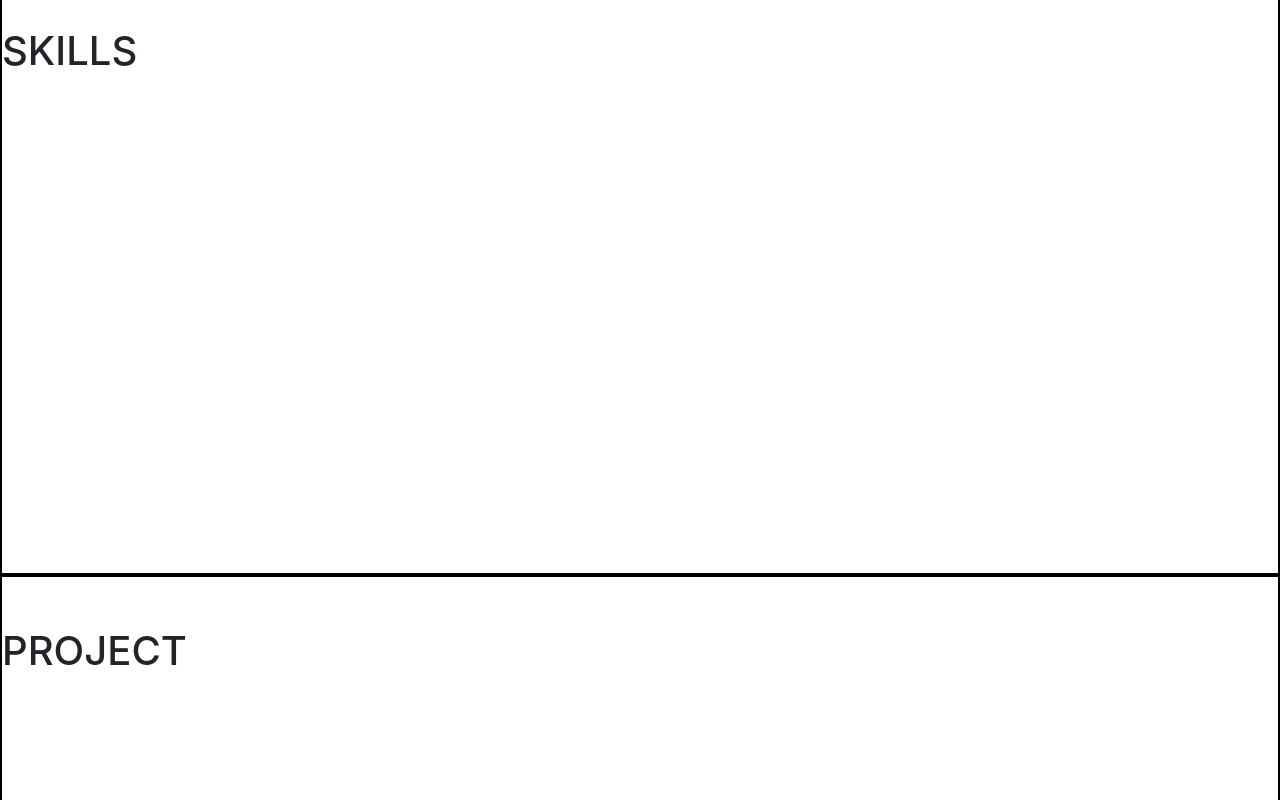
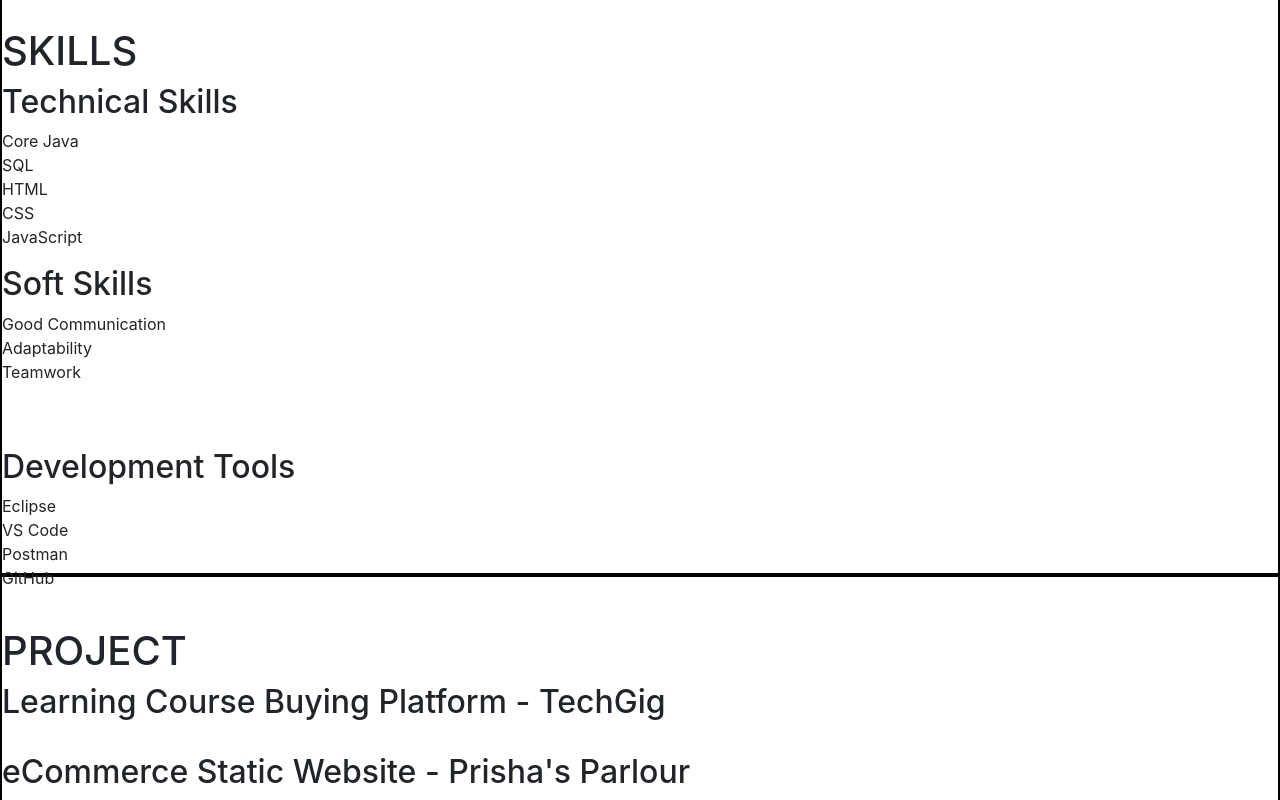
Before and after one commit to aayush51/Portfolio_Aayush, a plain HTML site: page index.html in a window 1280 px wide. Shown: the part 1440-2240 px from the top of the page. Drawn offline with nearby package versions, Linux system fonts and the light colour scheme.

Commit message:
Update index.html

```diff
--- a/index.html
+++ b/index.html
@@ -83,12 +83,43 @@
         </section>
         <section id="skills" class="portfolio-section">
             <h1>SKILLS</h1>
+<h2>Technical Skills</h2>
+<ul>
+<li>Core Java</li>
+<li>SQL</li>
+<li>HTML</li>
+<li>CSS</li>
+<li>JavaScript</li>
+</ul>
+<h2>Soft Skills</h2>
+<ul>
+<li>Good Communication</li>
+<li>Adaptability</li>
+<li>Teamwork</li>
+<li></li>
+<li></li>
+</ul>
+<h2>Development Tools</h2>
+<ul>
+<li>Eclipse</li>
+<li>VS Code</li>
+<li>Postman</li>
+<li>GitHub</li>
+<li></li>
+</ul>
+
         </section>
         <section id="project" class="portfolio-section">
             <h1>PROJECT</h1>
+<h2>Learning Course Buying Platform - TechGig</h2>
+<img src="" alt="">
+<h2>eCommerce Static Website - Prisha's Parlour</h2>
+<img src="" alt="">
         </section>
         <section id="contact" class="portfolio-section">
             <h1>CONTACT</h1>
+<a href="emailto:asmaayush2018@gmail.com">Email</a>
+<a href="wa.me/919834488463>WhatsApp</a>
         </section>
     </div>
 
```
